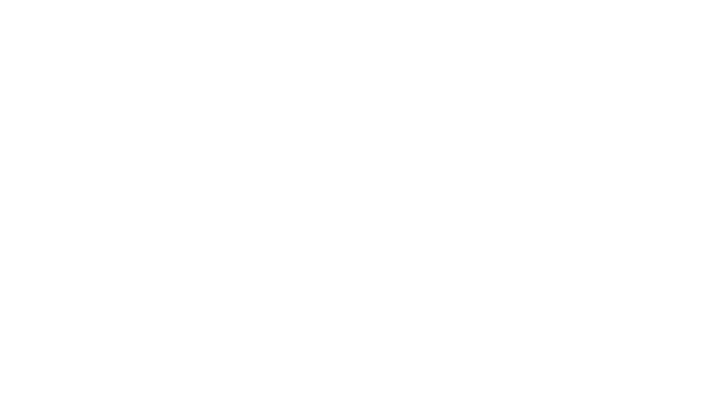
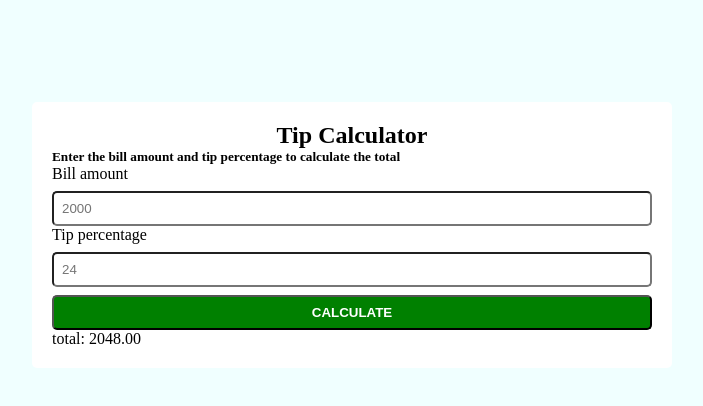
Before and after one commit to kodlix/frontend-projects, a plain HTML site: page project1-tip-calculator/index.html in a window 1280 px wide. Shown: the whole page, without its empty margins (288-991 px from the left). Drawn offline with Linux system fonts and the light colour scheme.

Commit message:
tip calculator done

```diff
--- a/project1-tip-calculator/index.html
+++ b/project1-tip-calculator/index.html
@@ -9,6 +9,19 @@
 </head>
 
 <body id="contain">
+<div class="wrapper">
+    <div>
+        <h2>tip calculator</h2>
+        <form>
+            <h5>Enter the bill amount and tip percentage to calculate the total</h5>
+            <label for="">Bill amount</label>
+            <input type="text" placeholder="2000">
+            <label for="">Tip percentage</label>
+            <input type="text" placeholder="24">
+            <button>CALCULATE</button>
+        </form>
+        total: 2048.00
+    </div>
+</div>
 </body>
-
 </html>
--- a/project1-tip-calculator/style.css
+++ b/project1-tip-calculator/style.css
@@ -0,0 +1,41 @@
+*{
+    margin: 0;
+    padding: 0;
+    box-sizing: border-box;
+}
+
+body{
+background-color: azure;
+}
+.wrapper{
+    background-color: white;
+    width: 50%;
+    margin:8% auto;
+    padding: 20px;
+    border-radius: 5px;
+}
+.wrapper h2{
+    text-align: center;
+    text-transform: capitalize;
+}
+form{
+    display: block;
+    width: 100%;
+}
+label{
+    margin-top: 8px;
+}
+
+input, button{
+    display: block;
+    width: 100%;
+    padding: 8px;
+    margin-top: 8px;
+    border-radius: 5px;
+}
+
+button{
+    background-color: green;
+    color: white;
+    font-weight: bold;
+}
```
